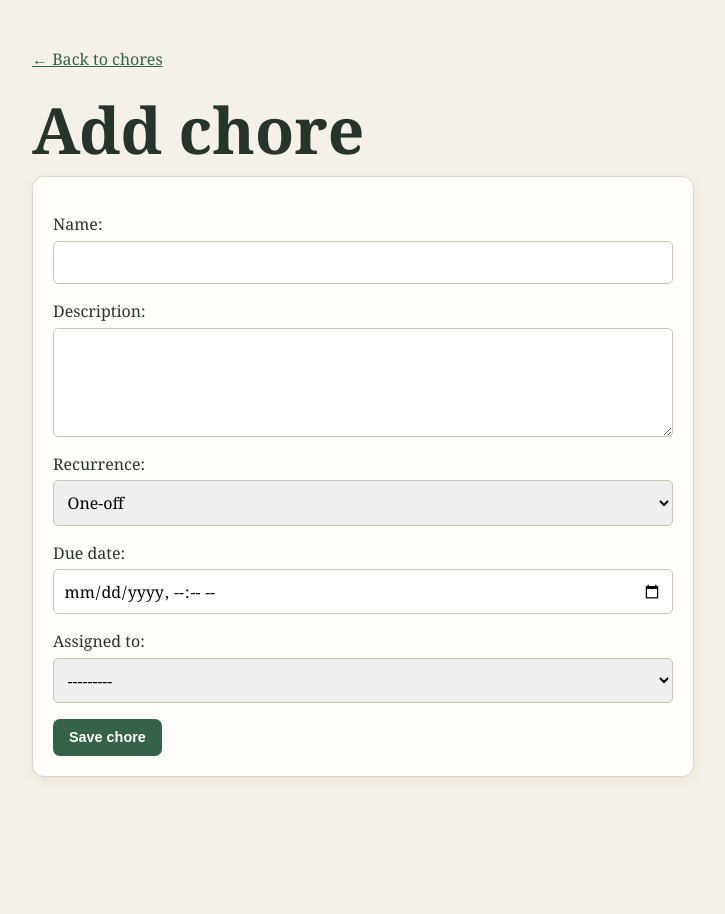
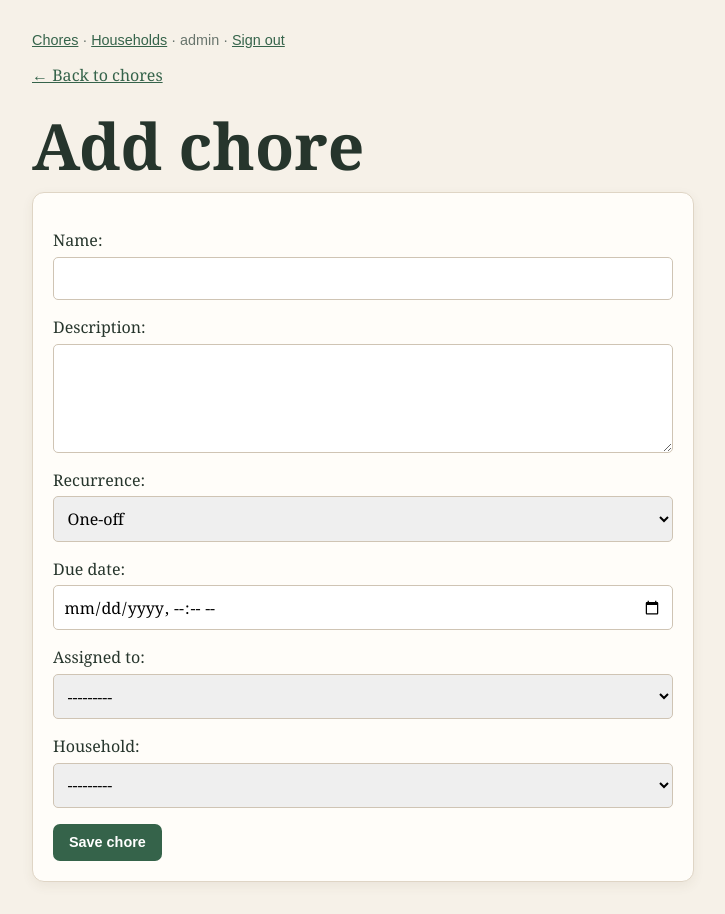
Before and after one commit to kubilaycaglayan/usual-chores, a Django app: page /new/ in a window 1280 px wide. Shown: the whole page, without its empty margins (128-853 px from the left). Before the commit the page ends 777 px from the top, so only its background shows below. Run offline with Django 5.2, Linux system fonts and the light colour scheme; a user stored in the database is signed in; data comes from the database, SQL or seed files in the repository; data that the repository does not hold is empty.

Commit message:
feat: complete household chore backlog

```diff
--- a/chores/forms.py
+++ b/chores/forms.py
@@ -1,7 +1,8 @@
 from django import forms
 from django.contrib.auth import get_user_model
+from django.utils.text import slugify
 
-from .models import Chore
+from .models import Chore, Household
 
 
 class ChoreForm(forms.ModelForm):
@@ -13,15 +14,30 @@ class ChoreForm(forms.ModelForm):
 
     class Meta:
         model = Chore
-        fields = ("name", "description", "recurrence", "due_date", "assigned_to")
+        fields = ("name", "description", "recurrence", "due_date", "assigned_to", "household")
         widgets = {"description": forms.Textarea(attrs={"rows": 4})}
 
-    def __init__(self, *args, **kwargs):
+    def __init__(self, *args, household=None, **kwargs):
         super().__init__(*args, **kwargs)
         self.fields["assigned_to"].queryset = get_user_model().objects.order_by("username")
+        self.household = household
+        self.fields["household"].required = False
 
     def clean(self):
         cleaned_data = super().clean()
         if cleaned_data.get("recurrence") != Chore.Recurrence.NONE and not cleaned_data.get("due_date"):
             self.add_error("due_date", "A due date is required for recurring chores.")
         return cleaned_data
+
+
+class HouseholdForm(forms.ModelForm):
+    class Meta:
+        model = Household
+        fields = ("name",)
+
+    def save(self, commit=True):
+        household = super().save(commit=False)
+        household.slug = slugify(household.name)
+        if commit:
+            household.save()
+        return household
--- a/chores/templates/base.html
+++ b/chores/templates/base.html
@@ -2,4 +2,4 @@
 <html lang="en">
 <head><meta charset="utf-8"><meta name="viewport" content="width=device-width, initial-scale=1"><title>{% block title %}Usual Chores{% endblock %}</title><style>
 :root{font-family:Georgia,serif;color:#26352c;background:#f6f1e8}body{max-width:960px;margin:0 auto;padding:2rem 1rem}a{color:#35634a}.page-header{display:flex;justify-content:space-between;align-items:end;margin-bottom:2rem}.eyebrow{color:#b0603b;text-transform:uppercase;letter-spacing:.12em;font:700 .75rem sans-serif}h1{font-size:clamp(2rem,5vw,4rem);margin:.2rem 0}.chore-grid{display:grid;grid-template-columns:repeat(auto-fit,minmax(250px,1fr));gap:1rem}.chore-card,.form-card{background:#fffdf9;border:1px solid #dfd5c5;border-radius:12px;padding:1.25rem;box-shadow:0 4px 12px #57452b12}.chore-card.overdue{border-color:#c76b4c}.card-top,.actions{display:flex;justify-content:space-between;align-items:center;gap:1rem}.badge{font:700 .75rem sans-serif;background:#e4efe4;border-radius:99px;padding:.3rem .6rem}.overdue-label{color:#b34f30;font:700 .75rem sans-serif}.meta{color:#69756d;font: .9rem sans-serif}.actions{margin-top:1.25rem}.actions form{margin:0}button,.button{background:#35634a;color:white;border:0;border-radius:7px;padding:.65rem 1rem;font:600 .9rem sans-serif;text-decoration:none;cursor:pointer}.form-card{max-width:620px}.form-card p{display:flex;flex-direction:column;gap:.35rem;margin:1rem 0}.form-card input,.form-card textarea,.form-card select{font:inherit;padding:.6rem;border:1px solid #cfc4b4;border-radius:5px}.errorlist{color:#b34f30}.message{background:#e4efe4;padding:.75rem;border-radius:6px}.empty-state{font-size:1.2rem;color:#69756d}
-</style></head><body>{% block content %}{% endblock %}</body></html>
+</style></head><body><nav class="meta"><a href="{% url 'chores:list' %}">Chores</a> · <a href="{% url 'chores:households' %}">Households</a>{% if user.is_authenticated %} · {{ user.username }} · <a href="{% url 'logout' %}">Sign out</a>{% else %} · <a href="{% url 'login' %}">Sign in</a>{% endif %}</nav>{% block content %}{% endblock %}</body></html>
--- /dev/null
+++ b/chores/templates/chores/household_form.html
@@ -0,0 +1,3 @@
+{% extends "base.html" %}
+{% block title %}Create household · Usual Chores{% endblock %}
+{% block content %}<p><a href="{% url 'chores:households' %}">← All households</a></p><h1>Create household</h1><form method="post" class="form-card">{% csrf_token %}{{ form.as_p }}<button type="submit">Create household</button></form>{% endblock %}
--- a/chores/urls.py
+++ b/chores/urls.py
@@ -9,4 +9,10 @@ urlpatterns = [
     path("new/", views.ChoreCreateView.as_view(), name="create"),
     path("<int:pk>/edit/", views.ChoreUpdateView.as_view(), name="edit"),
     path("<int:pk>/complete/", views.complete_chore, name="complete"),
+    path("households/", views.HouseholdListView.as_view(), name="households"),
+    path("households/new/", views.HouseholdCreateView.as_view(), name="household-create"),
+    path("households/<slug:slug>/", views.HouseholdDetailView.as_view(), name="household"),
+    path("households/<slug:slug>/join/", views.join_household, name="household-join"),
+    path("<int:pk>/claim/", views.claim_chore, name="claim"),
+    path("<int:pk>/unclaim/", views.unclaim_chore, name="unclaim"),
 ]
--- a/chores/views.py
+++ b/chores/views.py
@@ -1,14 +1,19 @@
+from datetime import timedelta
+
 from django.contrib import messages
+from django.contrib.auth.decorators import login_required
 from django.contrib.auth.mixins import LoginRequiredMixin, UserPassesTestMixin
 from django.conf import settings
+from django.db.models import Count
 from django.http import HttpResponseRedirect
 from django.shortcuts import get_object_or_404, redirect, render
 from django.urls import reverse_lazy
+from django.utils import timezone
 from django.views.decorators.http import require_POST
 from django.views.generic import CreateView, ListView, UpdateView
 
-from .forms import ChoreForm
-from .models import Chore
+from .forms import ChoreForm, HouseholdForm
+from .models import Chore, CompletionHistory, Household
 
 
 class ChoreListView(ListView):
@@ -35,6 +40,11 @@ class ChoreCreateView(LoginRequiredMixin, CreateView):
 
     def form_valid(self, form):
         form.instance.created_by = self.request.user
+        household = form.cleaned_data.get("household")
+        if household and not household.memberships.filter(user=self.request.user).exists():
+            form.add_error("household", "You must join a household before adding chores there.")
+            return self.form_invalid(form)
+        form.instance.household = household
         messages.success(self.request, "Chore created.")
         return super().form_valid(form)
 
@@ -47,7 +57,8 @@ class ChoreUpdateView(LoginRequiredMixin, UserPassesTestMixin, UpdateView):
 
     def test_func(self):
         chore = self.get_object()
-        return chore.created_by == self.request.user or chore.assigned_to == self.request.user
+        member = chore.household and chore.household.memberships.filter(user=self.request.user).exists()
+        return chore.created_by == self.request.user or chore.assigned_to == self.request.user or member
 
     def form_valid(self, form):
         messages.success(self.request, "Chore updated.")
@@ -59,10 +70,91 @@ def complete_chore(request, pk):
     if not request.user.is_authenticated:
         return redirect(f"{settings.LOGIN_URL}?next={request.path}")
     chore = get_object_or_404(Chore, pk=pk)
-    if chore.created_by != request.user and chore.assigned_to != request.user:
+    member = chore.household and chore.household.memberships.filter(user=request.user).exists()
+    if chore.created_by != request.user and chore.assigned_to != request.user and chore.claimed_by != request.user and not member:
         return HttpResponseRedirect(reverse_lazy("chores:list"))
     next_chore = chore.complete(request.user)
     messages.success(request, "Chore completed.")
     if next_chore:
         messages.info(request, "The next occurrence was scheduled.")
     return redirect("chores:list")
+
+
+class HouseholdListView(ListView):
+    model = Household
+    context_object_name = "households"
+    template_name = "chores/household_list.html"
+
+    def get_queryset(self):
+        return Household.objects.filter(is_public=True).prefetch_related("memberships__user")
+
+
+class HouseholdDetailView(ListView):
+    model = Chore
+    context_object_name = "chores"
+    template_name = "chores/household_detail.html"
+
+    def get_household(self):
+        return get_object_or_404(Household, slug=self.kwargs["slug"], is_public=True)
+
+    def get_queryset(self):
+        return Chore.objects.filter(household=self.get_household()).select_related("claimed_by", "assigned_to")
+
+    def get_context_data(self, **kwargs):
+        context = super().get_context_data(**kwargs)
+        household = self.get_household()
+        context["household"] = household
+        context["members"] = household.memberships.select_related("user", "user__persona")
+        counts = CompletionHistory.objects.filter(chore__household=household).values("completed_by__username").annotate(completed_count=Count("id")).order_by("completed_count", "completed_by__username")
+        context["stats"] = counts
+        context["recommendations"] = self.get_queryset().filter(is_completed=False, claimed_by__isnull=True).order_by("due_date", "name")[:3]
+        context["is_member"] = household.memberships.filter(user=self.request.user).exists()
+        context["deadline_alerts"] = self.get_queryset().filter(is_completed=False, claimed_by__isnull=False, due_date__lte=timezone.now() + timedelta(days=2)).order_by("due_date")
+        return context
+
+
+class HouseholdCreateView(LoginRequiredMixin, CreateView):
+    model = Household
+    form_class = HouseholdForm
+    template_name = "chores/household_form.html"
+    success_url = reverse_lazy("chores:households")
+
+    def form_valid(self, form):
+        form.instance.created_by = self.request.user
+        response = super().form_valid(form)
+        self.object.add_member(self.request.user)
+        return response
+
+
+@login_required
+@require_POST
+def join_household(request, slug):
+    household = get_object_or_404(Household, slug=slug, is_public=True)
+    try:
+        household.add_member(request.user)
+    except Exception as exc:
+        messages.error(request, str(exc))
+    else:
+        messages.success(request, f"Joined {household.name}.")
+    return redirect("chores:household", slug=slug)
+
+
+@login_required
+@require_POST
+def claim_chore(request, pk):
+    chore = get_object_or_404(Chore, pk=pk)
+    if chore.household and not chore.household.memberships.filter(user=request.user).exists():
+        return HttpResponseRedirect(reverse_lazy("chores:list"))
+    if not chore.is_completed and not chore.claimed_by_id:
+        chore.claimed_by = request.user
+        chore.save(update_fields=("claimed_by", "updated_at"))
+    return redirect("chores:household", slug=chore.household.slug) if chore.household else redirect("chores:list")
+
+
+@require_POST
+def unclaim_chore(request, pk):
+    chore = get_object_or_404(Chore, pk=pk)
+    if chore.claimed_by == request.user and not chore.is_overdue:
+        chore.claimed_by = None
+        chore.save(update_fields=("claimed_by", "updated_at"))
+    return redirect("chores:household", slug=chore.household.slug) if chore.household else redirect("chores:list")
```
Also changed, not shown: _docs/backlog.md (+7 -7 lines), chores/management/commands/seed_demo.py (added, +64 -0 lines), chores/models.py (+57 -0 lines), chores/templates/chores/household_detail.html (added, +10 -0 lines), chores/templates/chores/household_list.html (added, +7 -0 lines), README.md, chores/management/__init__.py (added), chores/management/commands/__init__.py (added), chores/migrations/0004_chore_claimed_by_household_chore_household_persona_and_more.py (added).
